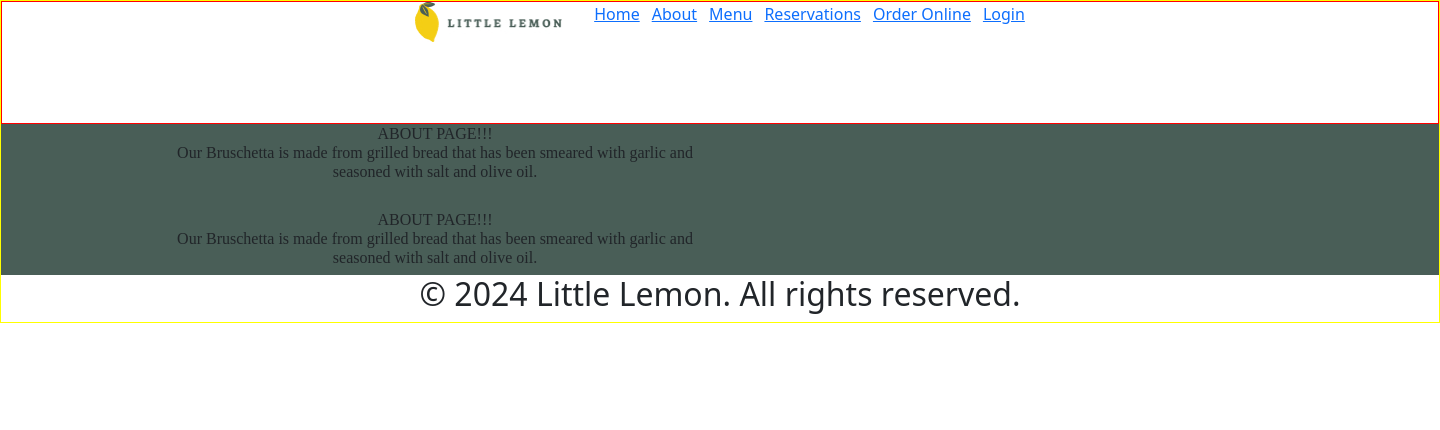
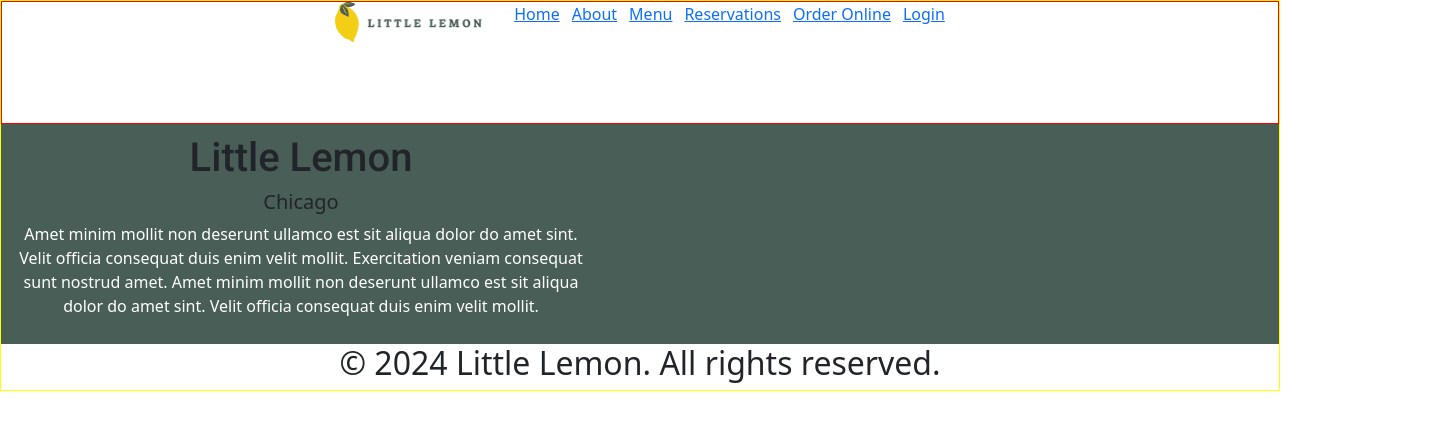
Before and after one commit to SvetikBaglay/lemon-cafe, a React (Create React App) app in the folder lemon-cafe/: page /about in a window 1280 px wide. Shown: the top 430 px of the page, 1440 px wide, since content can reach past the window. Built offline with nearby package versions, Linux system fonts and the light colour scheme; a web font is replaced by a local one.

Commit message:
added style for about page

```diff
--- a/lemon-cafe/src/App.css
+++ b/lemon-cafe/src/App.css
@@ -3,7 +3,8 @@
   display: flex;
   flex-direction: column;
   align-items: center;
-  width: 1440px;
+  max-width: 1440px;
+  width: 100%;
   margin: auto;
   background-color: #ffffff;
   border: 1px solid yellow;
@@ -68,6 +69,11 @@
   outline: none;
 }
 
+h1 {
+  color: #F4CE14;
+  margin: 0;
+  font-family: 'Roboto', sans-serif;
+}
 /* h1 h2 h3 h4 h5 p {
   margin: 0;
 } */
--- a/lemon-cafe/src/Pages/AboutPage.css
+++ b/lemon-cafe/src/Pages/AboutPage.css
@@ -1,3 +1,14 @@
-.col-12 {
-  border: 1px solid blue;
+.about-container {
+  display: grid;
+  grid-template-columns: auto auto;
+  padding: 10px;
+  max-width: 600px;
+  width: 100%;
 }
+
+/* .about-item h1 {
+  color: #F4CE14;
+  font-family: 'Markazi Text', serif;
+  font-size: 3rem;
+  margin-bottom: 0;
+} */
--- a/lemon-cafe/src/Pages/AboutPage.js
+++ b/lemon-cafe/src/Pages/AboutPage.js
@@ -1,22 +1,21 @@
 
 
 import '../App.css';
-import './Main.css'
+import './AboutPage.css'
 
 
 function AboutPage() {
   return (
-    <div className="container">
-      <div className="row">
-        <div className="col-12 col-md-6">
-          <h6>ABOUT PAGE!!!
-          <br/>Our Bruschetta is made from grilled bread that has been smeared with garlic and seasoned with salt and olive oil.</h6>
-        </div>
-        <div className="col-12 col-md-6">
-          <h6>ABOUT PAGE!!!
-          <br/>Our Bruschetta is made from grilled bread that has been smeared with garlic and seasoned with salt and olive oil.</h6>
-        </div>
+    <div className='about-container'>
+      <div className='about-item'>
+        <h1>Little Lemon</h1>
+        <h5>Chicago</h5>
+        <p>
+          Amet minim mollit non deserunt ullamco est sit aliqua dolor do amet sint. Velit officia consequat duis enim velit mollit. Exercitation veniam consequat sunt nostrud amet.
+          Amet minim mollit non deserunt ullamco est sit aliqua dolor do amet sint. Velit officia consequat duis enim velit mollit.
+        </p>
       </div>
+      <div className='about-item'></div>
     </div>
   );
 }
--- a/lemon-cafe/src/Pages/Main.css
+++ b/lemon-cafe/src/Pages/Main.css
@@ -18,11 +18,11 @@ main {
   margin: 0;
 }
 
-.hero h1 {
+/* .hero h1 {
   color: #F4CE14;
   margin: 0;
   font-family: 'Roboto', sans-serif;
-}
+} */
 
 .hero p {
   font-family: 'Roboto', sans-serif;
--- a/lemon-cafe/src/Pages/ReservationsPage.css
+++ b/lemon-cafe/src/Pages/ReservationsPage.css
@@ -8,6 +8,9 @@
   margin-bottom: 3rem;
 }
 
+label {
+  color: #ffffff;
+}
 .booking-container div {
   text-align: center;
 }
```
